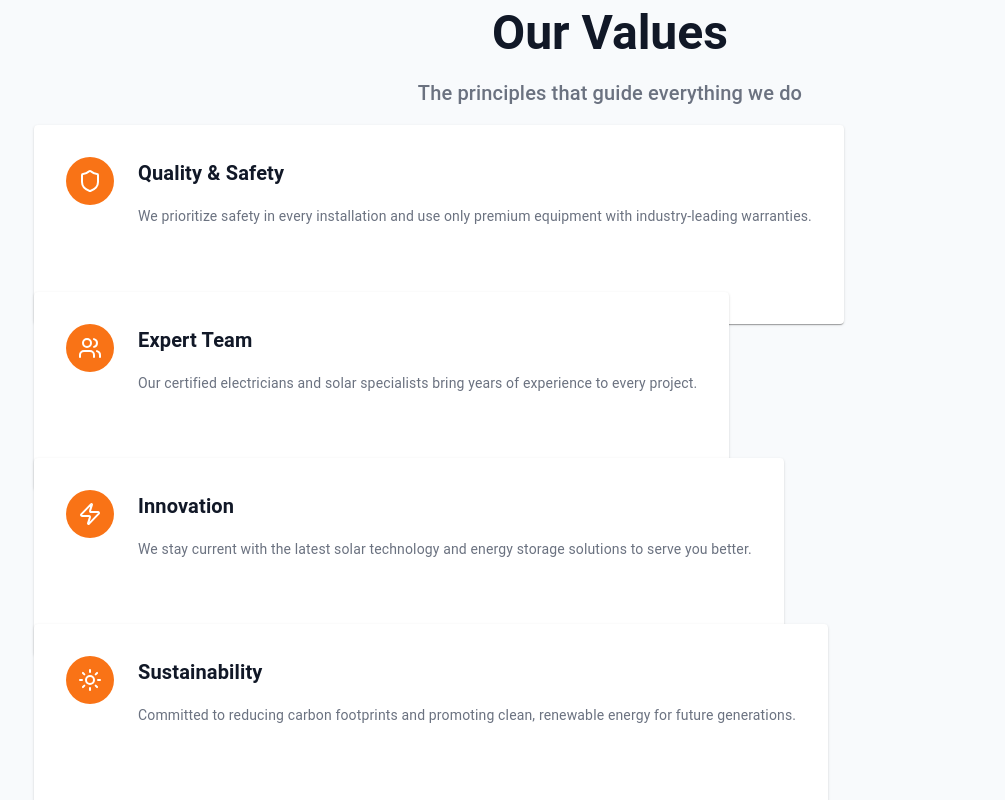
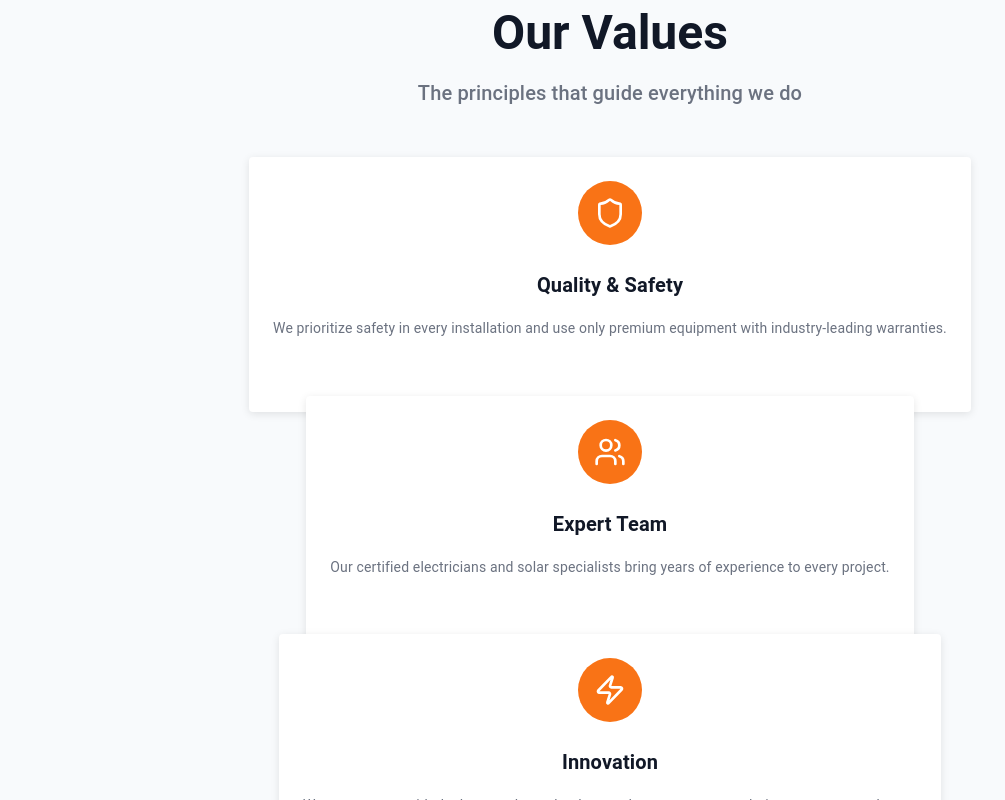
Before and after one commit to KabiruH/ecoSpark, a React (Create React App) app: page /about in a window 1280 px wide. Shown: the part 1720-2520 px from the top of the page, without its empty margins (30-1035 px from the left). Built offline with nearby package versions, Linux system fonts and the light colour scheme.

Commit message:
changing layouts

```diff
--- a/src/components/HomePage/FeatureCard.js
+++ b/src/components/HomePage/FeatureCard.js
@@ -4,6 +4,7 @@ import { Card, Avatar, Typography, Grid } from '@mui/material';
 const FeatureCard = ({ icon: Icon, title, description, iconColor = '#1E3A8A' }) => {
   return (
     <Grid item xs={12} md={4}>
+
       <Card
         sx={{
           textAlign: 'center',
--- /dev/null
+++ b/src/components/HomePage/StatsSection.js
@@ -0,0 +1,63 @@
+import React from 'react';
+import { Box, Container, Typography, Grid, Card, Avatar } from '@mui/material';
+import { Calendar, Sun, Users, Award } from 'lucide-react';
+
+const StatsSection = ({
+  title = "About EcoSpark Solutions",
+  subtitle = "Since 2022, we've been leading the renewable energy revolution in our community, helping homeowners and businesses transition to clean, sustainable solar power.",
+  backgroundColor = '#F8FAFC'
+}) => {
+  const stats = [
+    { number: '3+', label: 'Years in Business', icon: Calendar },
+    { number: '500+', label: 'Installations Completed', icon: Sun },
+    { number: '15+', label: 'Certified Electricians', icon: Users },
+    { number: '98%', label: 'Customer Satisfaction', icon: Award }
+  ];
+
+  return (
+    <Box sx={{ py: 8, backgroundColor }}>
+      <Container maxWidth="lg">
+        <Box sx={{ textAlign: 'center', mb: 6 }}>
+          <Typography variant="h2" sx={{ fontWeight: 'bold', color: '#111827', mb: 3 }}>
+            {title}
+          </Typography>
+          <Typography variant="h5" sx={{ color: '#6B7280', mb: 4, maxWidth: '700px', mx: 'auto', lineHeight: 1.6 }}>
+            {subtitle}
+          </Typography>
+        </Box>
+
+        {/* Stats Grid */}
+        <Grid container spacing={3} justifyContent="center">
+          {stats.map((stat, index) => {
+            const IconComponent = stat.icon;
+            return (
+              <Grid item xs={6} sm={3} md={3} key={index}>
+                <Card sx={{ p: 3, textAlign: 'center', height: '100%' }}>
+                  <Avatar
+                    sx={{
+                      bgcolor: '#1E3A8A',
+                      width: 56,
+                      height: 56,
+                      mx: 'auto',
+                      mb: 2
+                    }}
+                  >
+                    <IconComponent size={28} color="white" />
+                  </Avatar>
+                  <Typography variant="h3" sx={{ fontWeight: 'bold', color: '#F97316', mb: 1 }}>
+                    {stat.number}
+                  </Typography>
+                  <Typography variant="body1" sx={{ color: '#6B7280', fontWeight: 500 }}>
+                    {stat.label}
+                  </Typography>
+                </Card>
+              </Grid>
+            );
+          })}
+        </Grid>
+      </Container>
+    </Box>
+  );
+};
+
+export default StatsSection;
--- a/src/pages/About.js
+++ b/src/pages/About.js
@@ -4,12 +4,14 @@ import { Sun, Shield, Users, Award, Zap, CheckCircle, MapPin, Calendar, Wrench }
 import CTASection from '../components/CTASection';
 
 const About = () => {
+
    const stats = [
       { number: '3+', label: 'Years in Business', icon: Calendar },
       { number: '300+', label: 'Installations Completed', icon: Sun },
       { number: '15+', label: 'Certified Electricians', icon: Users },
       { number: '98%', label: 'Customer Satisfaction', icon: Award }
     ];
+
 
   const certifications = [
     'Licensed Electrical Contractors',
@@ -136,6 +138,7 @@ const About = () => {
   </Container>
 </Box>
 
+
       {/* Our Story Section */}
       <Box sx={{ py: 4 }}>
         <Container maxWidth="lg">
@@ -166,7 +169,7 @@ const About = () => {
  {/* Values Section */}
 <Box sx={{ py: 8, backgroundColor: '#F8FAFC' }}>
   <Container maxWidth="lg">
-          <Box sx={{ textAlign: 'center', mb: 2 }}>
+    <Box sx={{ textAlign: 'center', mb: 6 }}>
       <Typography variant="h3" sx={{ fontWeight: 'bold', color: '#111827', mb: 2 }}>
         Our Values
       </Typography>
@@ -175,25 +178,43 @@ const About = () => {
       </Typography>
     </Box>
 
-          <Grid container spacing={4}>
+    {/* Wrap values in a Grid with flex wrap support */}
+    <Grid
+      container
+      spacing={4}
+      justifyContent="center"
+      alignItems="stretch"
+    >
       {teamValues.map((value, index) => {
         const IconComponent = value.icon;
         return (
-                <Grid item xs={12} md={6} key={index}>
-                  <Card sx={{ p: 4, height: '100%', '&:hover': { transform: 'translateY(-2px)' }, transition: 'all 0.2s' }}>
-                    <Box sx={{ display: 'flex', alignItems: 'flex-start', gap: 3 }}>
-                      <Avatar sx={{ bgcolor: '#F97316', width: 48, height: 48 }}>
-                        <IconComponent size={24} color="white" />
+          <Grid item xs={12} sm={6} md={4} lg={3} key={index}>
+            <Card sx={{
+              p: 3,
+              height: '100%',
+              textAlign: 'center',
+              boxShadow: '0 2px 8px rgba(0, 0, 0, 0.1)',
+              '&:hover': {
+                transform: 'translateY(-4px)',
+                boxShadow: '0 8px 24px rgba(0, 0, 0, 0.15)'
+              },
+              transition: 'all 0.3s ease'
+            }}>
+              <Avatar sx={{
+                bgcolor: '#F97316',
+                width: 64,
+                height: 64,
+                mx: 'auto',
+                mb: 3
+              }}>
+                <IconComponent size={32} color="white" />
               </Avatar>
-                      <Box>
               <Typography variant="h6" sx={{ fontWeight: 600, color: '#111827', mb: 2 }}>
                 {value.title}
               </Typography>
               <Typography variant="body2" sx={{ color: '#6B7280', lineHeight: 1.6 }}>
                 {value.description}
               </Typography>
-                      </Box>
-                    </Box>
             </Card>
           </Grid>
         );
@@ -201,6 +222,7 @@ const About = () => {
     </Grid>
   </Container>
 </Box>
+
 
       {/* Certifications Section */}
       <Box sx={{ py: 8 }}>
--- a/src/pages/Homepage.js
+++ b/src/pages/Homepage.js
@@ -4,8 +4,11 @@ import HeroCarousel from '../components/HomePage/HeroCarousel';
 import FeatureCard from '../components/HomePage/FeatureCard';
 import CTASection from '../components/CTASection';
 import { heroSlides, features } from '../components/HomePage/HomepageData';
+import StatsSection from '../components/HomePage/StatsSection';
 
 const Homepage = () => {
+
+
   return (
     <Box>
       {/* Hero Section */}
@@ -14,6 +17,13 @@ const Homepage = () => {
         title="Power Your Home with"
         titleHighlight="Solar"
       />
+
+      {/* Stats Section */}
+      <StatsSection
+        title="Trusted Solar Experts"
+        subtitle="Since 2022, we've been helping families and businesses harness the power of solar energy with professional installations and exceptional service."
+      />
+
 
       {/* Features Section */}
       <Box sx={{ py: 8, backgroundColor: '#F8FAFC' }}>
```
Lines whose indentation alone changed are shown as unchanged.
